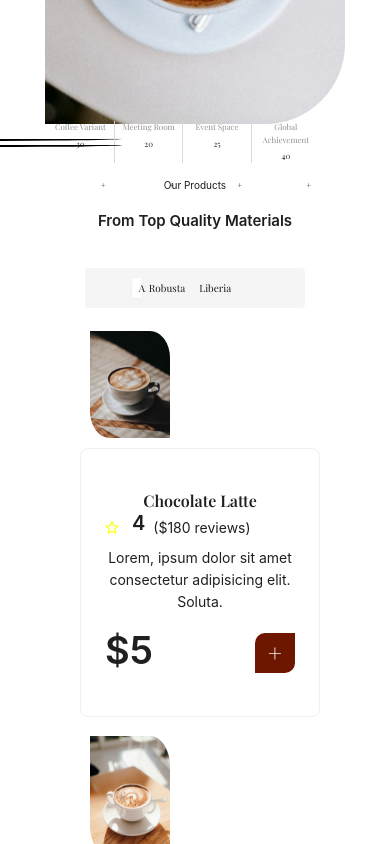
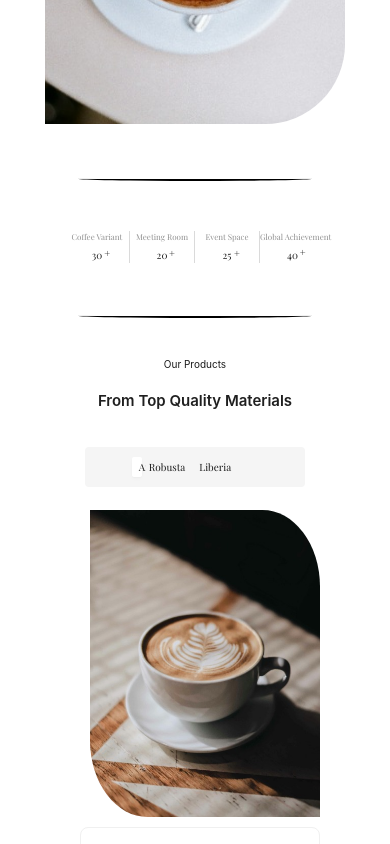
Before and after one commit to Tinh-TQ/Landing-Page_FE-team, a React (Create React App) app in the folder landing-page/: page / in a window 390 px wide. Shown: the part 2340-3184 px from the top of the page. Built offline with nearby package versions, Linux system fonts and the light colour scheme; a web font is replaced by a local one.

Commit message:
fix responsive about-blog-products-statistic

```diff
--- a/landing-page/src/App.tsx
+++ b/landing-page/src/App.tsx
@@ -1,7 +1,7 @@
 import React from 'react';
 import './App.css';
 import Layout from './components/Layout';
-import './Responsive.css'
+import './Responsive.css';
 
 import { Row } from 'antd';
 import Line from './components/Line';
--- a/landing-page/src/components/Common.css
+++ b/landing-page/src/components/Common.css
@@ -1,5 +1,4 @@
 body {
-
 }
 
 * {
@@ -11,15 +10,15 @@ body {
 
 html {
   scroll-behavior: smooth;
+  width: 100%;
 }
-
 
 :root {
   --primary-color: #6d1600;
   --title-color: #282a3a;
-  --text-color: #282A3A;
+  --text-color: #282a3a;
   --btn-color: #6d1600;
-  --border-color: #D9D9D9;
+  --border-color: #d9d9d9;
   --text-footer-color: #fff;
   /* font size */
   --main-title: 64px;
@@ -37,7 +36,6 @@ html {
 }
 
 .icon-menu {
-
 }
 .header {
   display: flex;
@@ -139,7 +137,6 @@ html {
   margin: 80px 0;
 }
 
-
 .blog-container {
   display: block;
   flex-direction: column;
@@ -168,17 +165,6 @@ html {
   border-radius: 90%;
 }
 
-@media screen and (max-width: 767px) {
-  .wave {
-    height: 5px;
-    margin: 50px 0;
-  }
-
-  .wave::after {
-    left: 125px;
-  }
-}
-
 @media screen and (min-width: 768px) and (max-width: 991px) {
   .wave {
     height: 8px;
@@ -200,7 +186,6 @@ html {
     left: 230px;
   }
 }
-
 
 @media screen and (max-width: 767px) {
   .color-text {
@@ -239,11 +224,10 @@ html {
   }
 }
 
-
 @media (min-width: 650px) and (max-width: 991px) {
   .justify-text {
     text-align: left;
-    font-size: 13px !important
+    font-size: 13px !important;
   }
   .image-about.ant-flex.css-dev-only-do-not-override-djtmh8.ant-flex-align-center.ant-flex-justify-center.ant-flex-gap-large {
     flex-wrap: wrap;
@@ -253,18 +237,17 @@ html {
 @media (min-width: 991px) and (max-width: 1050px) {
   .justify-text {
     text-align: center;
-    font-size: 16px !important
+    font-size: 16px !important;
   }
   .image-about.ant-flex.css-dev-only-do-not-override-djtmh8.ant-flex-align-center.ant-flex-justify-center.ant-flex-gap-large {
     max-width: 200px !important;
-
   }
   .image-about.ant-flex.css-dev-only-do-not-override-djtmh8.ant-flex-align-center.ant-flex-justify-center.ant-flex-gap-large {
     flex-wrap: wrap;
   }
 }
 
-@media(min-width: 1050px) {
+@media (min-width: 1050px) {
   .justify-text {
     text-align: center;
   }
@@ -274,7 +257,7 @@ html {
   }
 }
 
-@media (max-width: 667px)  {
+@media (max-width: 667px) {
   .justify-text {
     text-align: left;
     font-size: 10px !important;
@@ -284,9 +267,6 @@ html {
   }
   .flex-about {
     gap: 42px;
-  }
-  .ant-image {
-    width: 80px !important;
   }
   .image-about.ant-flex.css-dev-only-do-not-override-djtmh8.ant-flex-align-center.ant-flex-justify-center.ant-flex-gap-large {
     flex-wrap: wrap;
@@ -371,7 +351,8 @@ html {
   border-radius: 50px;
 }
 
-:where(.css-dev-only-do-not-override-djtmh8).ant-segmented .ant-segmented-item-selected {
+:where(.css-dev-only-do-not-override-djtmh8).ant-segmented
+  .ant-segmented-item-selected {
   color: #1890ff !important;
 }
 
@@ -382,8 +363,6 @@ html {
 .image-card {
   margin: 3px 0 0px 10px;
 }
-
-
 
 .img-card-container {
   margin-bottom: 10px;
@@ -399,7 +378,6 @@ html {
   margin: 0px 0 3px 0px;
 }
 
-
 :where(.css-dev-only-do-not-override-djtmh8).ant-card .ant-card-meta-title {
   font-size: 14px;
 }
@@ -407,7 +385,6 @@ html {
 :where(.css-dev-only-do-not-override-djtmh8).ant-image .ant-image-mask {
   border-radius: 0 25%;
 }
-
 
 .card-container {
   display: block;
@@ -459,7 +436,7 @@ html {
 
 h4:where(.css-dev-only-do-not-override-djtmh8).ant-typography,
 div:where(.css-dev-only-do-not-override-djtmh8).ant-typography-h4,
-div:where(.css-dev-only-do-not-override-djtmh8).ant-typography-h4>textarea,
+div:where(.css-dev-only-do-not-override-djtmh8).ant-typography-h4 > textarea,
 :where(.css-dev-only-do-not-override-djtmh8).ant-typography h4 {
   margin-top: 0.5em;
 }
@@ -513,7 +490,6 @@ div:where(.css-dev-only-do-not-override-djtmh8).ant-typography-h4>textarea,
   margin-bottom: 30px;
 }
 
-
 .sub-menu {
   font-size: 16px;
   color: #fff;
@@ -527,7 +503,7 @@ div:where(.css-dev-only-do-not-override-djtmh8).ant-typography-h4>textarea,
 }
 
 .btn {
-  background-color: #6D1600;
+  background-color: #6d1600;
   width: 300px;
   height: 82px;
   border-radius: 0px 32px 0px 32px;
@@ -540,7 +516,7 @@ div:where(.css-dev-only-do-not-override-djtmh8).ant-typography-h4>textarea,
 }
 
 .btn-small {
-  background-color: #6D1600;
+  background-color: #6d1600;
   width: 32px;
   height: 32px;
   border-radius: 0px 12px 0px 12px;
@@ -559,8 +535,7 @@ div:where(.css-dev-only-do-not-override-djtmh8).ant-typography-h4>textarea,
   white-space: nowrap;
 }
 
-
-@media  (max-width: 670) {
+@media (max-width: 670) {
   .btn-name {
     font-size: 12px;
   }
@@ -568,8 +543,6 @@ div:where(.css-dev-only-do-not-override-djtmh8).ant-typography-h4>textarea,
     font-size: 12px;
   }
 }
-
-
 
 .custom-search {
   position: relative;
@@ -592,7 +565,7 @@ div:where(.css-dev-only-do-not-override-djtmh8).ant-typography-h4>textarea,
   top: 3px;
   bottom: 3px;
   border: 0;
-  background: #6D1600;
+  background: #6d1600;
   color: #fff;
   outline: none;
   margin: 0;
@@ -644,10 +617,9 @@ footer section
   font-weight: 400;
 } */
 
-
 .footer__section {
   padding: 30px 0;
-    background-color: var(--text-color)
+  background-color: var(--text-color);
 }
 
 .icon-footer {
@@ -701,10 +673,10 @@ footer section
 
 .btn:hover {
   background-color: #6d1609;
-  color: black ;
+  color: black;
 }
 
-img.ant-image-img.image.image-circle.width-10.height-10.css-dev-only-do-not-override-djtmh8{
+img.ant-image-img.image.image-circle.width-10.height-10.css-dev-only-do-not-override-djtmh8 {
   width: 168px;
   height: 151px;
   vertical-align: baseline;
@@ -725,7 +697,7 @@ img.ant-image-img.image.image-circle.width-10.height-10.css-dev-only-do-not-over
 .mg-left10 {
   margin-left: 10px;
 }
-.mg-top-10{
+.mg-top-10 {
   margin-top: -8px;
 }
 
@@ -745,7 +717,6 @@ img.ant-image-img.image.image-circle.width-10.height-10.css-dev-only-do-not-over
 .bold {
   font-weight: 500;
 }
-
 
 .footer-blog {
   padding: 0 !important;
@@ -791,7 +762,6 @@ img.ant-image-img.image.image-circle.width-10.height-10.css-dev-only-do-not-over
   width: 275px;
 }
 
-
 div.ant-statistic-content {
   display: flex !important;
   justify-content: center !important;
@@ -802,29 +772,28 @@ div.ant-statistic-content {
   border-radius: 50px;
 }
 
-.element-statistic{
+.element-statistic {
   margin: 0 auto;
 }
 
-@media screen and (max-width: 767px) {
-  .ant-statistic-content{
+/* @media screen and (max-width: 767px) {
+  .ant-statistic-content {
     font-size: 8px !important;
   }
   .ant-statistic-title {
     font-size: 8px !important;
   }
-  span.element-statistic{
+  span.element-statistic {
     margin: 4px 0 0 2px;
     font-size: 8px;
   }
-}
-
+} */
 
 @media screen and (min-width: 992px) and (max-width: 1199px) {
-  .ant-statistic-content{
+  .ant-statistic-content {
     font-size: 20px !important;
   }
-  span.element-statistic{
+  span.element-statistic {
     margin: 8px 0 0 5px;
     font-size: 15px;
   }
@@ -841,9 +810,8 @@ div.ant-statistic-content {
   margin-top: 50px;
 }
 
-
-@media screen and (min-width: 1199px){
-  .grid-template-blog{
+@media screen and (min-width: 1199px) {
+  .grid-template-blog {
     margin: 10px 0 10px 100px !important;
   }
   .card-testimonial .ant-card-meta-detail {
@@ -854,9 +822,7 @@ div.ant-statistic-content {
   }
 }
 
-
-
-@media screen and (min-width: 768px) and (max-width: 1199px){
+@media screen and (min-width: 768px) and (max-width: 1199px) {
   .grid-template-blog {
     margin: 8px 0 8px 100px !important;
   }
@@ -866,13 +832,15 @@ div.ant-statistic-content {
   .grid-template-blog {
     margin: 10px 20px 8px 50px !important;
   }
-  .ant-card .ant-card-bordered .ant-card-hoverable .css-dev-only-do-not-override-djtmh8 {
+  .ant-card
+    .ant-card-bordered
+    .ant-card-hoverable
+    .css-dev-only-do-not-override-djtmh8 {
     display: none;
   }
-   .testimonial-card-content .ant-card-meta{
+  .testimonial-card-content .ant-card-meta {
     flex-direction: column !important;
     align-items: center;
-
   }
   .testimonial-card-content.ant-image-img {
     margin-right: -10px !important;
@@ -903,7 +871,7 @@ div.ant-statistic-content {
   top: 3px;
   bottom: 3px;
   border: 0;
-  background: #6D1600;
+  background: #6d1600;
   color: #fff;
   outline: none;
   margin: 0;
@@ -916,14 +884,15 @@ div.ant-statistic-content {
 }
 
 @media screen and (min-width: 768px) and (max-width: 991px) {
-  .ant-statistic-content{
+  .ant-statistic-content {
     font-size: 15px !important;
   }
-  span.element-statistic{
+  span.element-statistic {
     margin: 8px 0 0 5px;
     font-size: 12px;
   }
-  .card-page-responsive .ant-col.ant-col-xs-24.ant-col-sm-12.ant-col-md-12.ant-col-lg-12.ant-col-xl-6.css-dev-only-do-not-override-djtmh8{
+  .card-page-responsive
+    .ant-col.ant-col-xs-24.ant-col-sm-12.ant-col-md-12.ant-col-lg-12.ant-col-xl-6.css-dev-only-do-not-override-djtmh8 {
     display: flex !important;
     justify-content: center !important ;
     align-items: center !important;
@@ -931,7 +900,8 @@ div.ant-statistic-content {
   .card-page-responsive {
     margin-bottom: 120px;
   }
-  .card-page-responsive :where(.css-dev-only-do-not-override-djtmh8).ant-col-md-12  {
+  .card-page-responsive
+    :where(.css-dev-only-do-not-override-djtmh8).ant-col-md-12 {
     width: 40% !important;
   }
 }
--- a/landing-page/src/components/Line.tsx
+++ b/landing-page/src/components/Line.tsx
@@ -1,12 +1,13 @@
 import React from 'react';
 import './Common.css';
+import './ResponsiveApp.css';
 
-const Line= ( ) => {
-  return (
-    <div className='wave'>
+type LineProps = {
+  className?: string;
+};
 
-    </div>
-  )
-}
+const Line = ({ className = '' }: LineProps) => {
+  return <div className={`wave ${className}`}></div>;
+};
 
-export default Line
+export default Line;
--- /dev/null
+++ b/landing-page/src/components/ResponsiveApp.css
@@ -0,0 +1,76 @@
+@media screen and (max-width: 412px) {
+  .card-page {
+    width: 100%;
+    display: flex !important;
+    flex-direction: column !important;
+    justify-content: center !important;
+    align-items: center !important;
+  }
+  .container-about {
+    width: 90%;
+    margin: 0 auto !important;
+    display: flex;
+    flex-direction: column;
+    justify-content: center;
+    align-items: center;
+  }
+
+  .container-testimonial {
+    width: 100%;
+    display: flex;
+    flex-direction: column;
+    justify-content: center;
+    align-items: center;
+  }
+
+  .blog-page-container {
+    width: 100%;
+    display: flex;
+    flex-direction: column;
+    justify-content: center;
+  }
+  .statistic-page {
+    width: 100%;
+    display: flex;
+    flex-direction: column;
+    margin-bottom: 10%;
+  }
+
+  .ant-statistic-title {
+    font-size: 8px !important;
+  }
+
+  .statistic-line {
+    height: 5px;
+    margin: 50px 0;
+  }
+
+  .statistic-line::after {
+    left: 20%;
+  }
+
+  .line-testimonial::after {
+    left: 49%;
+  }
+
+  span.element-statistic {
+    margin: -61% 34% 0 0% !important;
+    font-size: 10px;
+  }
+  .statistic-page .ant-statistic-content-value {
+    font-size: 10px;
+  }
+  .ant-statistic-title {
+    white-space: nowrap;
+    font-size: 15px;
+  }
+  .blog-page-line::after {
+    left: 22%;
+  }
+  .card-line-page::after {
+    left: 49%;
+  }
+  .meta-card-image {
+    margin: 2px 0 2px -6px;
+  }
+}
--- a/landing-page/src/components/Statictis.tsx
+++ b/landing-page/src/components/Statictis.tsx
@@ -3,7 +3,8 @@ import { Statistic, Col, Row } from 'antd';
 import CountUp from 'react-countup';
 import { StatisticType } from '../interfaces';
 import { Formatter, valueType } from 'antd/es/statistic/utils';
-import './Common.css'
+import './Common.css';
+import './ResponsiveApp.css';
 
 type StatisticsProps = {
   values: StatisticType[];
@@ -41,7 +42,7 @@ const Statistics = (props: StatisticsProps) => {
 
   return (
     <>
-      <Row justify={'center'} className='row counter'>
+      <Row justify={'center'} className='row-counter'>
         {props.values.map((values, index) => (
           <Col
             span={4}
--- a/landing-page/src/components/pages/AboutPage.tsx
+++ b/landing-page/src/components/pages/AboutPage.tsx
@@ -4,11 +4,12 @@ import ContentAbout from '../about/ContentAbout';
 import ImageAbout from '../about/ImageAbout';
 import '../Common.css';
 import Button from '../commons/Button';
+import '../ResponsiveApp.css';
 
 const AboutPage = () => {
   return (
     <>
-      <div className='container-about about__section'>
+      <div className='container-about '>
         <HeaderLandingPage content='About us' header='Why we are the best' />
         <Flex gap={100} justify='center' align='center' className='mg-top'>
           <Row gutter={[16, 16]}>
--- a/landing-page/src/components/pages/BlogPage.tsx
+++ b/landing-page/src/components/pages/BlogPage.tsx
@@ -1,34 +1,38 @@
-import { Col, Flex, Row } from "antd";
-import { ImageType } from "../../interfaces"
-import HeaderLandingPage from "../common/HeaderLandingPage";
-import BlogCard from "../blog/BlogCard";
-import Line from "../Line";
-import Button from "../commons/Button";
-
+import { Col, Flex, Row } from 'antd';
+import { ImageType } from '../../interfaces';
+import HeaderLandingPage from '../common/HeaderLandingPage';
+import BlogCard from '../blog/BlogCard';
+import Line from '../Line';
+import Button from '../commons/Button';
 
 type BlogPageProps = {
   data: ImageType[];
-}
+};
 
-const BlogPage = ({ data } : BlogPageProps) => {
-  return(
+const BlogPage = ({ data }: BlogPageProps) => {
+  return (
     <>
-      <div className="blog-page">
-      <Line/>
-      <HeaderLandingPage content='Blog' header="Read our articles" />
-      <Row gutter={[16, 16]} justify='space-evenly'  align='middle' className="grid-template-blog" >
-        {data.map(value => (
-          <Col xs={24} sm={24} md={12} lg={8} xl={8} >
-            <BlogCard data={value}/>
-           </Col>
-        ))}
-      </Row>
-          <div className="btn-blog-end">
-            <Button text='Read More' className="btn-blog"/>
-          </div>
+      <div className='blog-page-container'>
+        <Line className='blog-page-line' />
+        <HeaderLandingPage content='Blog' header='Read our articles' />
+        <Row
+          gutter={[16, 16]}
+          justify='space-evenly'
+          align='middle'
+          className='grid-template-blog'
+        >
+          {data.map(value => (
+            <Col xs={24} sm={24} md={12} lg={8} xl={8}>
+              <BlogCard data={value} />
+            </Col>
+          ))}
+        </Row>
+        <div className='btn-blog-end'>
+          <Button text='Read More' className='btn-blog' />
+        </div>
       </div>
     </>
   );
-}
+};
 
 export default BlogPage;
--- a/landing-page/src/components/pages/CardPage.tsx
+++ b/landing-page/src/components/pages/CardPage.tsx
@@ -8,6 +8,7 @@ import Line from '../Line';
 import '../Common.css';
 import HeaderLandingPage from '../common/HeaderLandingPage';
 import { Col, Row } from 'antd';
+import '../ResponsiveApp.css';
 
 type CardPageProps = {
   data: CardContentProps[];
@@ -18,6 +19,7 @@ const { Paragraph } = Typography;
 const CardPage = ({ data }: CardPageProps) => {
   return (
     <>
+      <div className='card-page'>
         <HeaderLandingPage
           content='Our Products'
           header='From Top Quality Materials'
@@ -30,13 +32,17 @@ const CardPage = ({ data }: CardPageProps) => {
           <Row gutter={[16, 16]} className='card-page-responsive'>
             {data.map((value, index) => (
               <Col xs={24} sm={12} md={12} lg={12} xl={6} key={index}>
-              <CardContent data={value.data} contentHard={value.contentHard} />
+                <CardContent
+                  data={value.data}
+                  contentHard={value.contentHard}
+                />
               </Col>
             ))}
           </Row>
         </Flex>
         <div className='end-page'>
-        <Line />
+          <Line className='card-line-page' />
+        </div>
       </div>
     </>
   );
--- a/landing-page/src/components/pages/StatisticPage.tsx
+++ b/landing-page/src/components/pages/StatisticPage.tsx
@@ -5,10 +5,10 @@ import { StatisticValue } from '../../constants/config/statistic';
 
 const StatisticPage = () => {
   return (
-    <div className='section__counter'>
-        <Line/>
-        <Statistics values={StatisticValue}/>
-        <Line/>
+    <div className='statistic-page'>
+      <Line className='statistic-line' />
+      <Statistics values={StatisticValue} />
+      <Line className='statistic-line' />
     </div>
   );
 };
--- a/landing-page/src/components/pages/TestimonialPage.tsx
+++ b/landing-page/src/components/pages/TestimonialPage.tsx
@@ -3,7 +3,7 @@ import { testimonialType } from '../../interfaces';
 import HeaderLandingPage from '../common/HeaderLandingPage';
 import TestimonialCard from '../testimonial/TestimonialCard';
 import Line from '../Line';
-
+import '../ResponsiveApp.css';
 type TestimonialPageProps = {
   data: testimonialType[];
 };
@@ -12,7 +12,7 @@ const TestimonialPage = ({ data }: TestimonialPageProps) => {
   return (
     <>
       <div className='container-testimonial'>
-        <Line />
+        <Line className='line-testimonial' />
         <HeaderLandingPage content='Testimonial' header='What our buyers say' />
         {/* <Flex
           justify='space-evenly'
```
Lines whose indentation alone changed are shown as unchanged.
